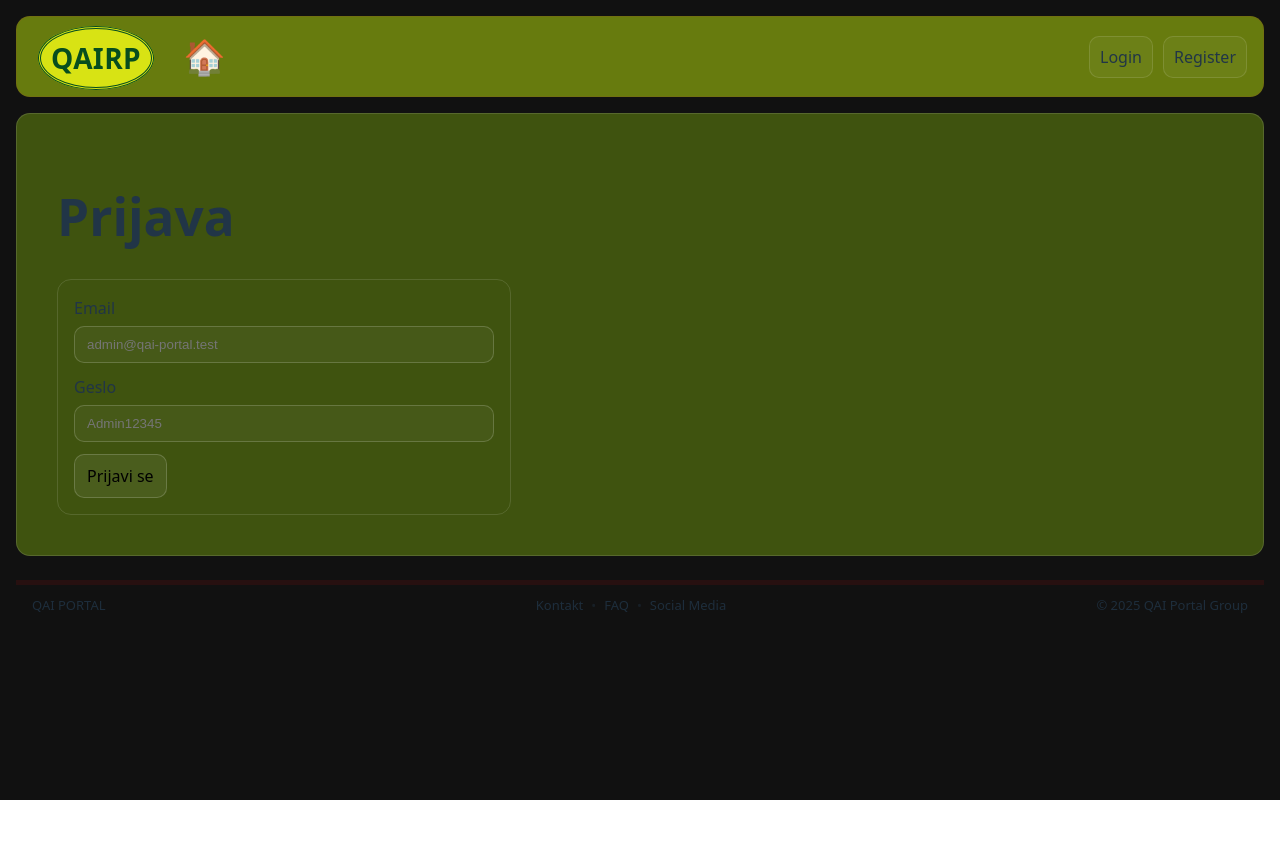
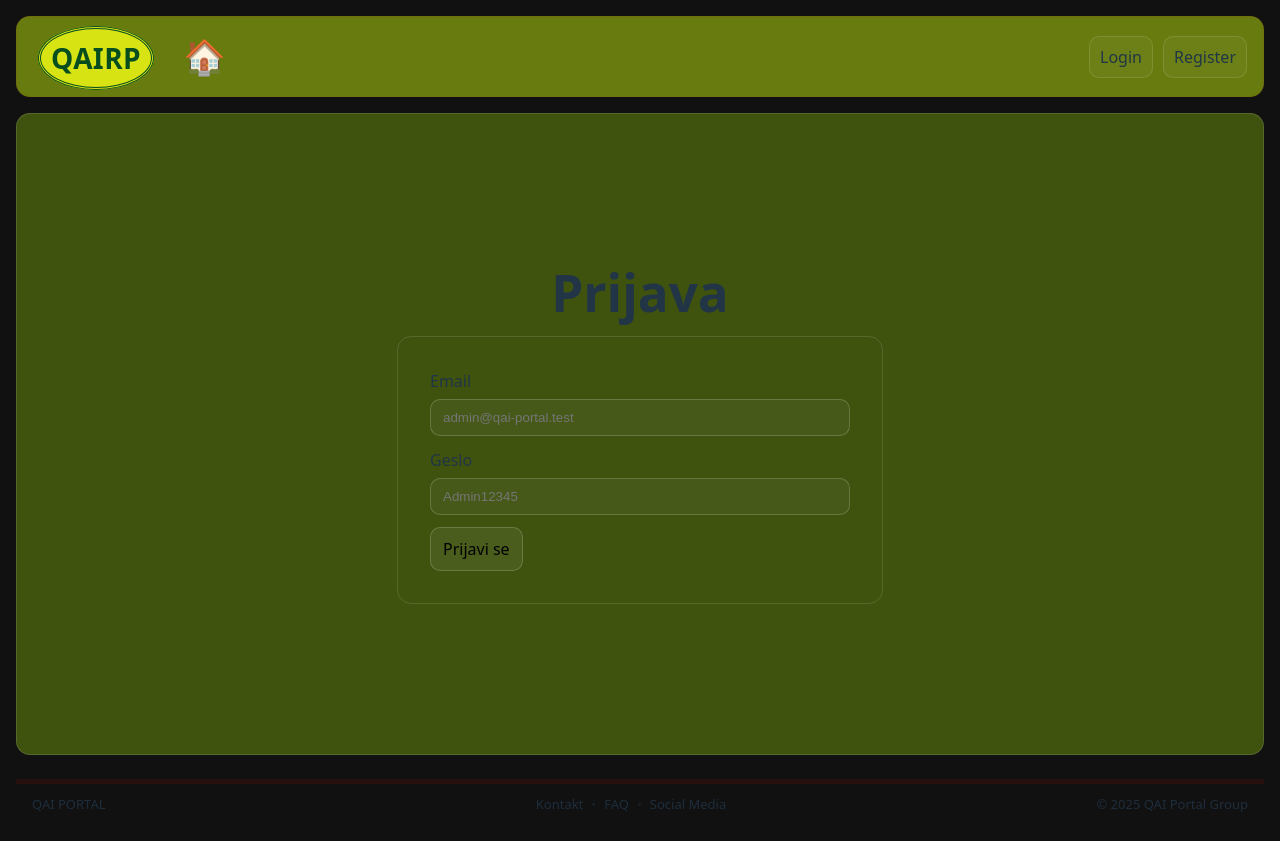
Before and after one commit to Aleksandar-Brodschneider/qai-portal, a Vue app in the folder frontend/: page /login in a window 1280 px wide. Before the commit the page ends 800 px from the top, so only its background shows below. Built offline with nearby package versions, Linux system fonts and the light colour scheme.

Commit message:
UI polish: navbar user display, centered buttons, research create button sizing

```diff
--- a/frontend/src/views/LoginView.vue
+++ b/frontend/src/views/LoginView.vue
@@ -130,14 +130,27 @@ const logout = () => {
 
 <style scoped>
 .page {
-  padding: 24px;
+  min-height: calc(100vh - 220px); /* header+footer rezerva */
+  display: flex;
+  flex-direction: column;
+  align-items: center;     /* horizontalno */
+  justify-content: center; /* vertikalno */
+  gap: 16px;
+  padding: 14px;
 }
+
 .card {
+  width: 100%;
   max-width: 420px;
-  padding: 16px;
   border: 1px solid rgba(255, 255, 255, 0.12);
   border-radius: 14px;
 }
+
+h1 {
+  margin: 0;
+  text-align: center;
+}
+
 .field {
   display: grid;
   gap: 6px;
--- a/frontend/src/views/RegisterView.vue
+++ b/frontend/src/views/RegisterView.vue
@@ -126,15 +126,27 @@ const register = async () => {
 <style scoped>
 /* Osnovni razmik */
 .page {
-  padding: 24px;
+  min-height: calc(100vh - 220px); /* header+footer rezerva */
+  display: flex;
+  flex-direction: column;
+  align-items: center;     /* horizontalno */
+  justify-content: center; /* vertikalno */
+  gap: 16px;
+  padding: 14px;
 }
 
-/* Kartica */
+
 .card {
+  width: 100%;
   max-width: 420px;
-  padding: 16px;
   border: 1px solid rgba(255, 255, 255, 0.12);
   border-radius: 14px;
+}
+
+
+h1 {
+  margin: 0;
+  text-align: center;
 }
 
 /* Polje */
--- a/frontend/src/views/ResearchView.vue
+++ b/frontend/src/views/ResearchView.vue
@@ -240,7 +240,9 @@ onMounted(fetchResearch)
         <textarea v-model="abstractText" rows="4" placeholder="Abstract"></textarea>
         <input v-model="year" type="number" />
         <input v-model="doi" placeholder="DOI" />
+      <div class="actions">
         <button class="btn">Ustvari</button>
+      </div>
       </form>
     </section>
 
@@ -292,4 +294,13 @@ input, textarea { padding: 8px; }
 .muted { opacity: .7; }
 .error { color: #ff8a8a; }
 .ok { color: #9dffb0; }
+.actions {
+  display: flex;
+  justify-content: center;
+}
+
+.create-btn {
+  width: 260px;
+  max-width: 100%;
+}
 </style>
--- a/frontend/src/views/UsersView.vue
+++ b/frontend/src/views/UsersView.vue
@@ -246,10 +246,11 @@ onMounted(fetchUsers)
           <span>Geslo (min 8 znakov)</span>
           <input v-model="password" type="password" placeholder="Password123" />
         </label>
-
+      <div class="actions full">
         <button class="btn" type="submit" :disabled="loading">
           {{ loading ? 'Ustvarjam...' : 'Ustvari' }}
         </button>
+      </div>
       </form>
 
       <p v-if="errorMsg" class="error">Napaka: {{ errorMsg }}</p>
@@ -335,6 +336,7 @@ onMounted(fetchUsers)
   </main>
 </template>
 
+<!-- CSS-->
 <style scoped>
 .page { padding: 24px; display: grid; gap: 16px; }
 .head h1 { margin: 0 0 6px 0; }
@@ -378,4 +380,9 @@ th, td { border-bottom: 1px solid rgba(255,255,255,.10); padding: 10px; text-ali
 
 .error { color: #ff8a8a; margin-top: 10px; }
 .ok { color: #9dffb0; margin-top: 10px; }
+
+.actions {
+  display: flex;
+  justify-content: center;
+}
 </style>
```
